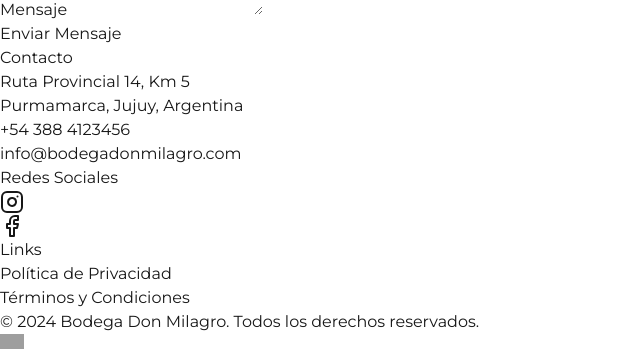
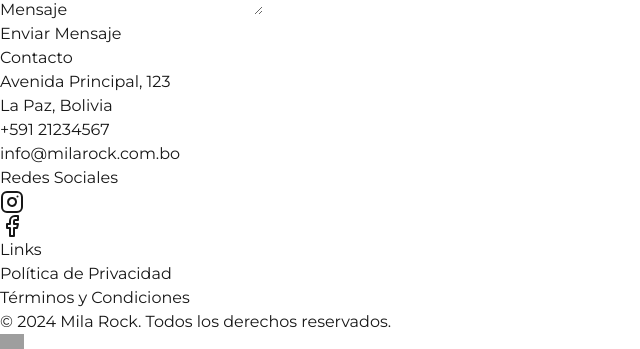
Before and after one commit to pablitomartinez/restaurante-milarock, a Next.js app: page / in a window 1280 px wide. Shown: the part 3062-3411 px from the top of the page, without its empty margins (0-640 px from the left). Built offline with nearby package versions, Linux system fonts and the light colour scheme; grey boxes are pictures that could not be loaded.

Commit message:
feat: se cambio textos de footer y boton de whatsapp

```diff
--- a/src/app/components/Footer.tsx
+++ b/src/app/components/Footer.tsx
@@ -1,7 +1,5 @@
-//iconos
+// iconos
 import { Facebook, Instagram } from "lucide-react";
-// import Image from "next/image";
-
 import Link from "next/link";
 
 // Pie de Página
@@ -11,30 +9,20 @@ const Footer: React.FC = () => {
       <div className="container mx-auto px-4 grid md:grid-cols-3 gap-8">
         <div>
           <h3 className="text-xl font-semibold mb-4">Contacto</h3>
-          <p>Ruta Provincial 14, Km 5</p>
-          <p>Purmamarca, Jujuy, Argentina</p>
-          <p>+54 388 4123456</p>
-          <p>info@bodegadonmilagro.com</p>
+          <p>Avenida Principal, 123</p>
+          <p>La Paz, Bolivia</p>
+          <p>+591 21234567</p>
+          <p>info@milarock.com.bo</p>
         </div>
         <div>
           <h3 className="text-xl font-semibold mb-4">Redes Sociales</h3>
           <div className="flex space-x-4">
-            {/* <Link href="#" className="hover:text-red-500">
-              <Image
-                src="/icons/whatsapp.svg"
-                alt="WhatsApp"
-                width={24} // Ajusta el ancho según tu imagen
-                height={24} // Ajusta el alto según tu imagen
-                className="h-6 w-6 text-white"
-              />
-            </Link> */}
             <Link href="#" className="hover:text-red-500">
               <Instagram />
             </Link>
             <Link href="#" className="hover:text-red-500">
               <Facebook />
             </Link>
-
           </div>
         </div>
         <div>
@@ -54,8 +42,7 @@ const Footer: React.FC = () => {
         </div>
       </div>
       <div className="text-center mt-8 text-sm">
-        © {new Date().getFullYear()} Bodega Don Milagro. Todos los derechos
-        reservados.
+        © {new Date().getFullYear()} Mila Rock. Todos los derechos reservados.
       </div>
     </footer>
   );
--- a/src/app/components/FormContact.tsx
+++ b/src/app/components/FormContact.tsx
@@ -1,9 +1,7 @@
-
 // Formulario de Contacto
-'use client';
+"use client";
 
 import { useState } from "react";
-
 
 const ContactForm: React.FC = () => {
   const [formData, setFormData] = useState({
@@ -87,5 +85,4 @@ const ContactForm: React.FC = () => {
   );
 };
 
-
 export default ContactForm;
--- a/src/app/components/Whatsapp.tsx
+++ b/src/app/components/Whatsapp.tsx
@@ -1,22 +1,16 @@
-// Botón de WhatsApp Flotante
-
 import Image from "next/image";
 import Link from "next/link";
 
+// Información de WhatsApp
 const whatsapp = {
   name: "whatsapp",
-  icon: "/icons/whatsapp.svg",
-  href: "https://wa.me/+543884123456",
+  icon: "/icons/whatsapp.svg", // Si usas un icono diferente, cámbialo aquí
+  href: "https://wa.me/+59121234567", // Cambiar número por el real de Mila Rock
 };
+
 const WhatsAppButton: React.FC = () => {
   return (
-    <div
-      //   href="https://wa.me/+543884123456"
-      //   target="_blank"
-      //   rel="noopener noreferrer"
-      className="fixed bottom-6 right-6 bg-green-500 text-white rounded-full p-4 shadow-2xl hover:bg-green-600 transition-all z-50 animate-bounce"
-    >
-      {/* <WhatsApp size={32} /> */}
+    <div className="fixed bottom-6 right-6 bg-green-500 text-white rounded-full p-4 shadow-2xl hover:bg-green-600 transition-all z-50 animate-bounce">
       <Link
         key={whatsapp.name}
         href={whatsapp.href}
@@ -24,9 +18,8 @@ const WhatsAppButton: React.FC = () => {
         rel="noopener noreferrer"
         className="hover:opacity-75 transition"
       >
-        {/* <img src={whatsapp.icon} alt={whatsapp.name} className="h-6 w-6" /> */}
         <Image
-          src="/icons/whatsapp.svg"
+          src={whatsapp.icon}
           alt="WhatsApp"
           width={24} // Ajusta el ancho según tu imagen
           height={24} // Ajusta el alto según tu imagen
```
